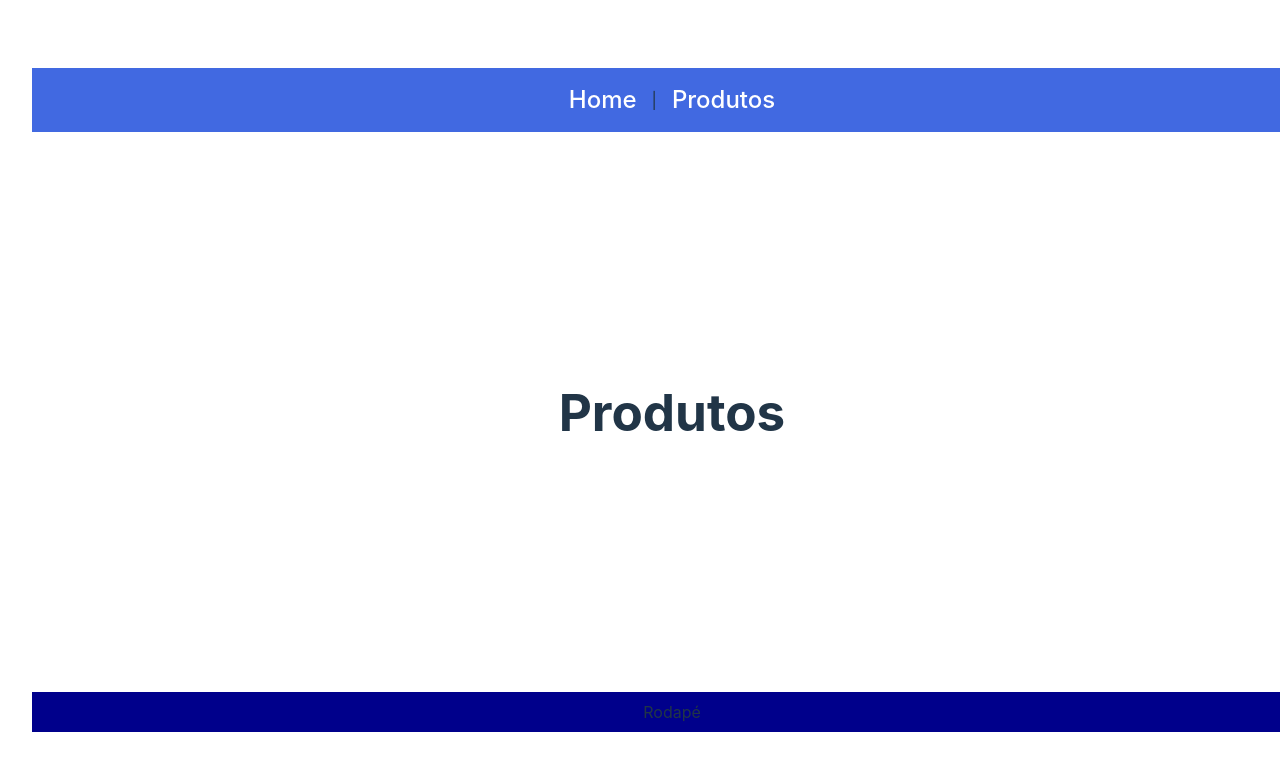
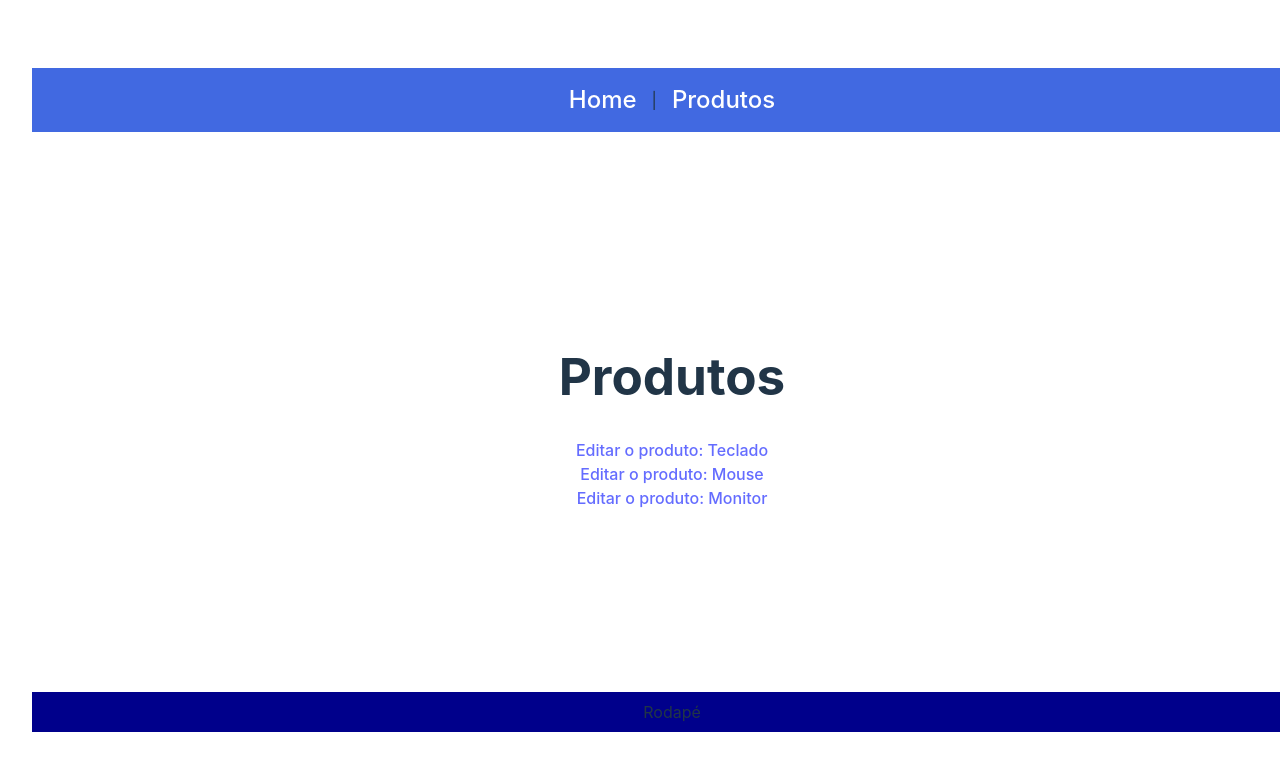
Before and after one commit to adrian-siv/exercicio-react-vite-rwd, a React (Vite) app: page /produtos in a window 1280 px wide. Shown: the top 770 px of the page. Built offline with nearby package versions, Linux system fonts and the light colour scheme.

Commit message:
Adicionada e renderizada lista de Produtos

```diff
--- /dev/null
+++ b/src/components/listaProdutos.js
@@ -0,0 +1,17 @@
+export const listaProdutos = [
+  {
+    id: 1,
+    nome: "Teclado",
+    preco: 150,
+  },
+  {
+    id: 2,
+    nome: "Mouse",
+    preco: 120,
+  },
+  {
+    id: 3,
+    nome: "Monitor",
+    preco: 950,
+  },
+];
--- a/src/routes/Produtos/index.jsx
+++ b/src/routes/Produtos/index.jsx
@@ -1,7 +1,18 @@
+import { Link } from "react-router-dom";
+import { listaProdutos } from "../../components/listaProdutos";
+listaProdutos;
+
 export default function Produtos() {
-	return (
-		<main>
-			<h1>Produtos</h1>
-		</main>
-	);
+  return (
+    <main>
+      <h1>Produtos</h1>
+      {listaProdutos.map((prod) => (
+        <div key={prod.id}>
+          <Link to={`/produtos/editar/${prod.id}`}>
+            Editar o produto: {prod.nome}
+          </Link>
+        </div>
+      ))}
+    </main>
+  );
 }
```
